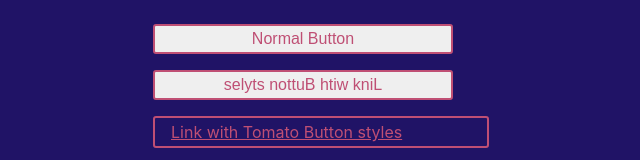
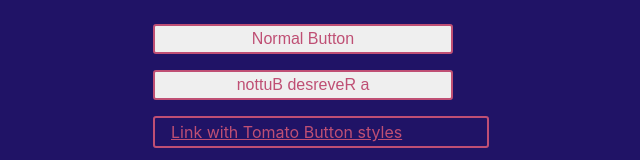
Before and after one commit to Miguel22247/workshops-hbtn, a React (Create React App) app: page / in a window 1280 px wide. Shown: the part 370-530 px from the top of the page, without its empty margins (319-959 px from the left). Built offline with nearby package versions, Linux system fonts and the light colour scheme.

Commit message:
change text

```diff
--- a/src/components/extending-styles/index.jsx
+++ b/src/components/extending-styles/index.jsx
@@ -11,7 +11,7 @@ export const ExtendingStyling = () => {
   return (
   <div>
     <NormalButton>Normal Button</NormalButton>
-    <NormalButton as={ReversedButton}>Link with Button styles</NormalButton>
+    <NormalButton as={ReversedButton}>a Reversed Button</NormalButton>
     <TomatoButton as="a" href="#">Link with Tomato Button styles</TomatoButton>
   </div>
   );
```
